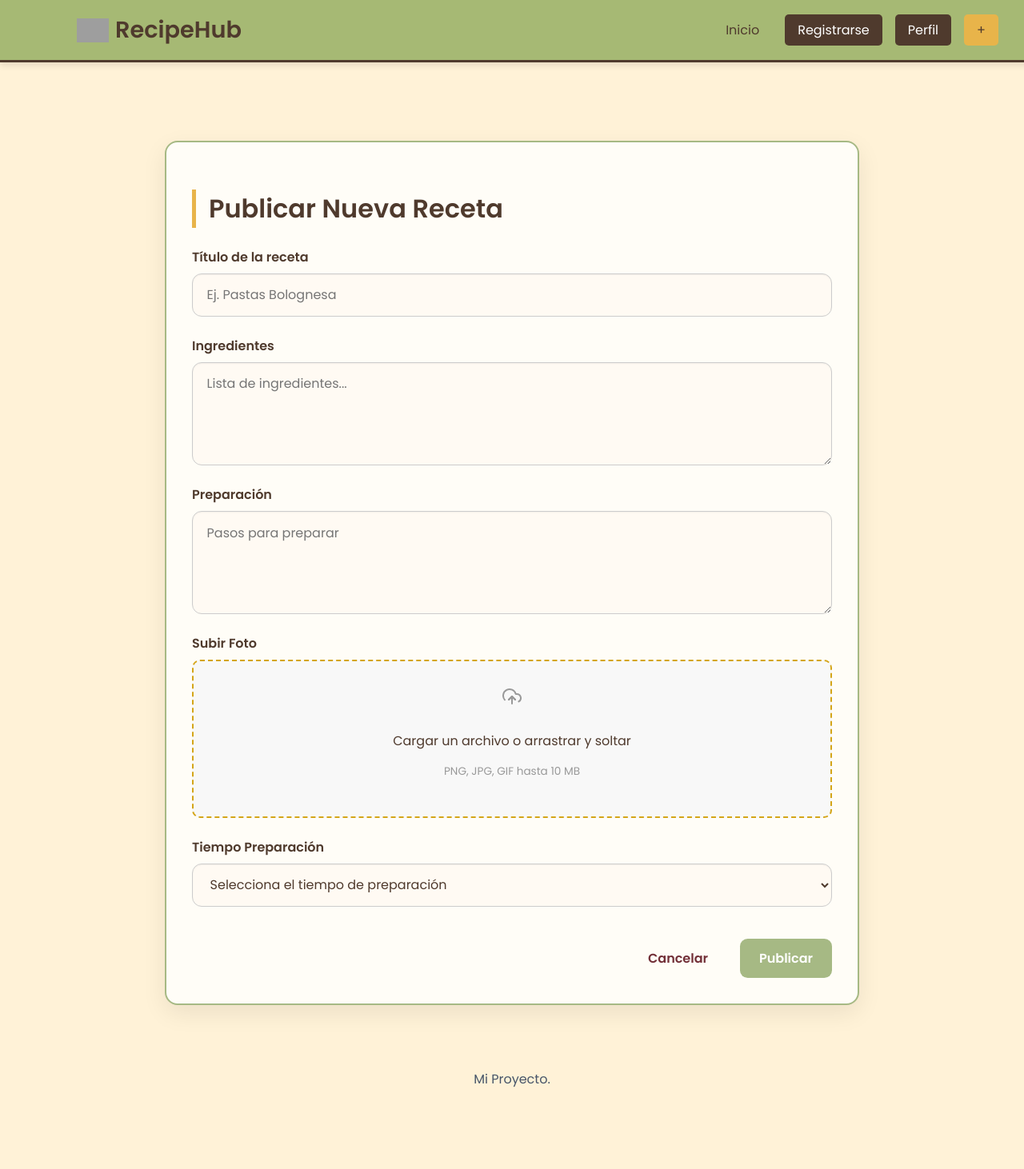
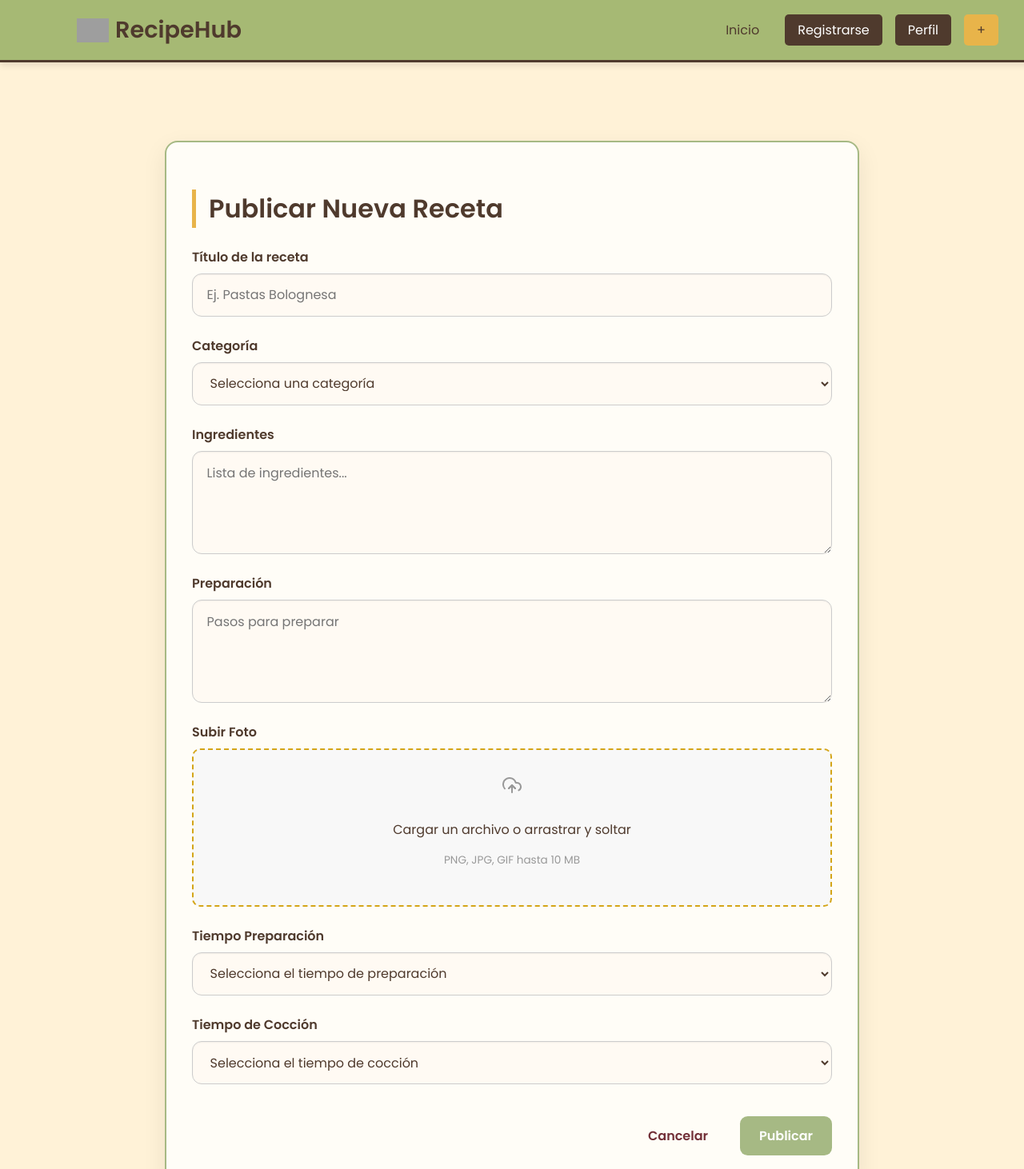
Before and after one commit to SantiC57/RecipeHub, a React (Vite) app: page /publication in a window 1280 px wide. Shown: the top 1462 px of the page at 80% size. Before the commit the page ends 1394 px from the top, so only its background shows below. Built offline with nearby package versions, Linux system fonts and the light colour scheme; no server answers; grey boxes are pictures that could not be loaded.

Commit message:
Corrige la importación del componente Publication y actualiza el manejo de recetas y usuarios en el formulario de publicación, añadiendo campos para categoría y tiempo de cocción.

```diff
--- a/src/Pages/App.jsx
+++ b/src/Pages/App.jsx
@@ -7,7 +7,7 @@ import Pastas from "./Pastas/Pastas.jsx";
 import Carnes from "./Carnes/Carnes.jsx";
 import Mariscos from "./Mariscos/Mariscos.jsx";
 import Support from "./Support/support.jsx";
-import Publication from "./Publication/Publication.jsx";
+import Publication from "../Pages/Publication/Publication.jsx";
 import Profile from "./Profile/Profile.jsx";
 import RecipeDetail from "./RecipeDetail/RecipeDetail.jsx";
 import { useState } from "react";
@@ -79,13 +79,11 @@ function App() {
   // Función para manejar el envío de usuarios
   const handleUserSubmit = async (user) => {
     try {
-
         // Crear nuevo usuario
         const response = await api.post('/usuarios', user);
         setUsers((prevUsers) => [...prevUsers, response.data]);
 
-
-      return response.data;
+        return response.data;
     } catch (error) {
       console.error("Error al guardar el usuario:", error.response?.data || error.message);
       throw error;
@@ -95,12 +93,10 @@ function App() {
   // Esta función ya no se usará directamente, los componentes hacen llamadas API directas
   const handleRecipeSubmit = async (recipe) => {
     try {
-      // Esta función se mantiene para compatibilidad, pero la Publication.jsx ahora hace su propia llamada a la API
-      console.log("Esta función está obsoleta, se recomienda hacer llamadas directas a la API");
-      return null;
+      const response = await api.post('/recetas', recipe);
+      setRecipes(response.data);
     } catch (error) {
-      console.error("Error al guardar la receta:", error);
-      throw error;
+      console.error("Error al refrescar las recetas:", error);
     }
   };
 
@@ -115,21 +111,9 @@ function App() {
         <Route path="/carnes" element={<Carnes />} />
         <Route path="/mariscos" element={<Mariscos/>} />
         <Route path="/support" element={<Support />} />
-        <Route path="/publication" element={<Publication onSubmit={handleRecipeSubmit} onLogin={setCurrentUser} currentUser={currentUser} />} />
+        <Route path="/publication" element={<Publication onSubmit={handleRecipeSubmit} currentUser={currentUser} />} />
         <Route path="/profile" element={<Profile />} />
         <Route path="/recipe/:id" element={<RecipeDetail />} />
-        <Route path="/profile" element={<Profile />} />
-        {/* Agrega más rutas según sea necesario */}
-
-        <Route
-          path="/publication"
-          element={
-            <Publication
-              onSubmit={handleRecipeSubmit}
-              currentUser={currentUser}
-            />
-          }
-        />
       </Routes>
     </Router>
   );
--- a/src/Pages/Publication/Publication.jsx
+++ b/src/Pages/Publication/Publication.jsx
@@ -18,6 +18,8 @@ const Publication = ({onSubmit, selectedRecipe}) => {
 		imagen: "",
 		preparacion: "",
 		tiempo: "",
+		categoria: "",
+		coccion: "",
 		usuarioId: JSON.parse(localStorage.getItem("currentUser"))?.id || null
 	});
 
@@ -43,15 +45,13 @@ const Publication = ({onSubmit, selectedRecipe}) => {
 		setIsUploading(false);
 	}
 
-
-
 	const handleSubmit = async (e) => {
 		e.preventDefault();
 
 		try {
-			const { titulo, ingredientes, preparacion, tiempo, imagen, usuarioId } = recipe;
+			const { titulo, ingredientes, preparacion, tiempo, imagen, categoria, coccion, usuarioId } = recipe;
 
-			if (!titulo || !ingredientes || !preparacion || !imagen|| !tiempo) {
+			if (!titulo || !ingredientes || !preparacion || !imagen || !tiempo || !categoria) {
 				Swal.fire("Por favor, completa todos los campos obligatorios.");
 				return;
 			}
@@ -70,6 +70,8 @@ const Publication = ({onSubmit, selectedRecipe}) => {
 				preparacion,
 				imagen,
 				tiempo,
+				categoria,
+				coccion,
 				usuarioId
 			};
 
@@ -84,6 +86,8 @@ const Publication = ({onSubmit, selectedRecipe}) => {
 				imagen: null,
 				preparacion: "",
 				tiempo: "",
+				categoria: "",
+				coccion: "",
 				usuarioId: usuarioId // Mantenemos el ID del usuario
 			});
 
@@ -121,6 +125,27 @@ const Publication = ({onSubmit, selectedRecipe}) => {
 					</fieldset>
 
 					<fieldset className="publication-recipe">
+						<label htmlFor="categoria" className="publication-label">Categoría</label>
+						<select
+							id="categoria"
+							className="publication-input"
+							name="categoria"
+							required
+							value={recipe.categoria}
+							onChange={handleChange}
+						>
+							<option value="">Selecciona una categoría</option>
+							<option>Pastas</option>
+							<option>Carnes</option>
+							<option>Mariscos</option>
+							<option>Sopas</option>
+							<option>Ensaladas</option>
+							<option>Postres</option>
+							<option>Salsas</option>
+						</select>
+					</fieldset>
+
+					<fieldset className="publication-recipe">
 						<label htmlFor="ingredientes" className="publication-label">Ingredientes</label>
 						<textarea
 							id="ingredientes"
@@ -148,8 +173,8 @@ const Publication = ({onSubmit, selectedRecipe}) => {
 
 					<fieldset className="publication-recipe">
 						<label htmlFor="upload" className="publication-label">Subir Foto</label>
-						<Upload  onUploadStart={() => setIsUploading(true)} onUploadFinish={handleUploadFinish} />
-						</fieldset>
+						<Upload onUploadStart={() => setIsUploading(true)} onUploadFinish={handleUploadFinish} />
+					</fieldset>
 
 					<fieldset className="publication-recipe">
 						<label htmlFor="tiempo" className="publication-label">Tiempo Preparación</label>
@@ -172,6 +197,25 @@ const Publication = ({onSubmit, selectedRecipe}) => {
 						</select>
 					</fieldset>
 
+					<fieldset className="publication-recipe">
+						<label htmlFor="coccion" className="publication-label">Tiempo de Cocción</label>
+						<select
+							id="coccion"
+							className="publication-input"
+							name="coccion"
+							required
+							value={recipe.coccion}
+							onChange={handleChange}
+						>
+							<option value="">Selecciona el tiempo de cocción</option>
+							<option>10 minutos</option>
+							<option>15 minutos</option>
+							<option>30 minutos</option>
+							<option>45 minutos</option>
+							<option>1 hora</option>
+						</select>
+					</fieldset>
+
 					<div className="publication-actions">
 						{/* Botón type="button" para evitar envío del formulario */}
 						<button
@@ -186,7 +230,7 @@ const Publication = ({onSubmit, selectedRecipe}) => {
   							className="publication-button publication-button--save"
   							disabled={isUploading}
 						>
-  						{isUploading ? "Subiendo imagen..." : "Publicar"}
+  							{isUploading ? "Subiendo imagen..." : "Publicar"}
 						</button>
 					</div>
 				</form>
```
